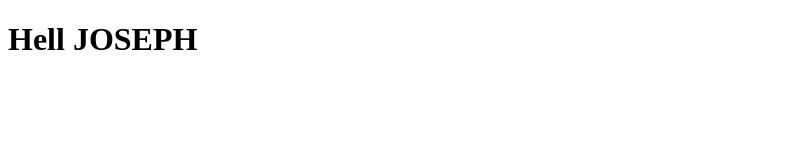
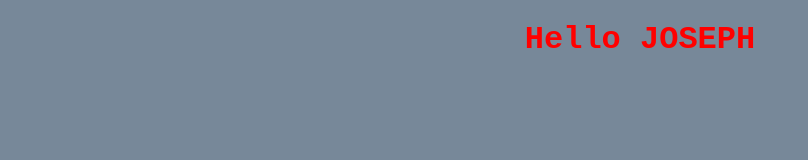
Before and after one commit to nouckelson/27-11-24-html, a plain HTML site: page index.html in a window 1280 px wide. Shown: the whole page, without its empty margins (0-808 px from the left). Drawn offline with Linux system fonts and the light colour scheme.

Commit message:
commit after merging file

```diff
--- a/index.html
+++ b/index.html
@@ -4,8 +4,9 @@
     <meta charset="UTF-8">
     <meta name="viewport" content="width=device-width, initial-scale=1.0">
     <title>Document</title>
+    <link rel="stylesheet" href="style.css">
 </head>
 <body>
-    <h1>Hell JOSEPH</h1>
+    <h1 class="title">Hello JOSEPH</h1>
 </body>
 </html>
--- /dev/null
+++ b/style.css
@@ -0,0 +1,8 @@
+body{
+    background-color: lightslategrey; color: white;
+    text-align: center;
+}
+.title{
+    font-family: 'Courier New', Courier, monospace;
+    color: red;
+}
```
